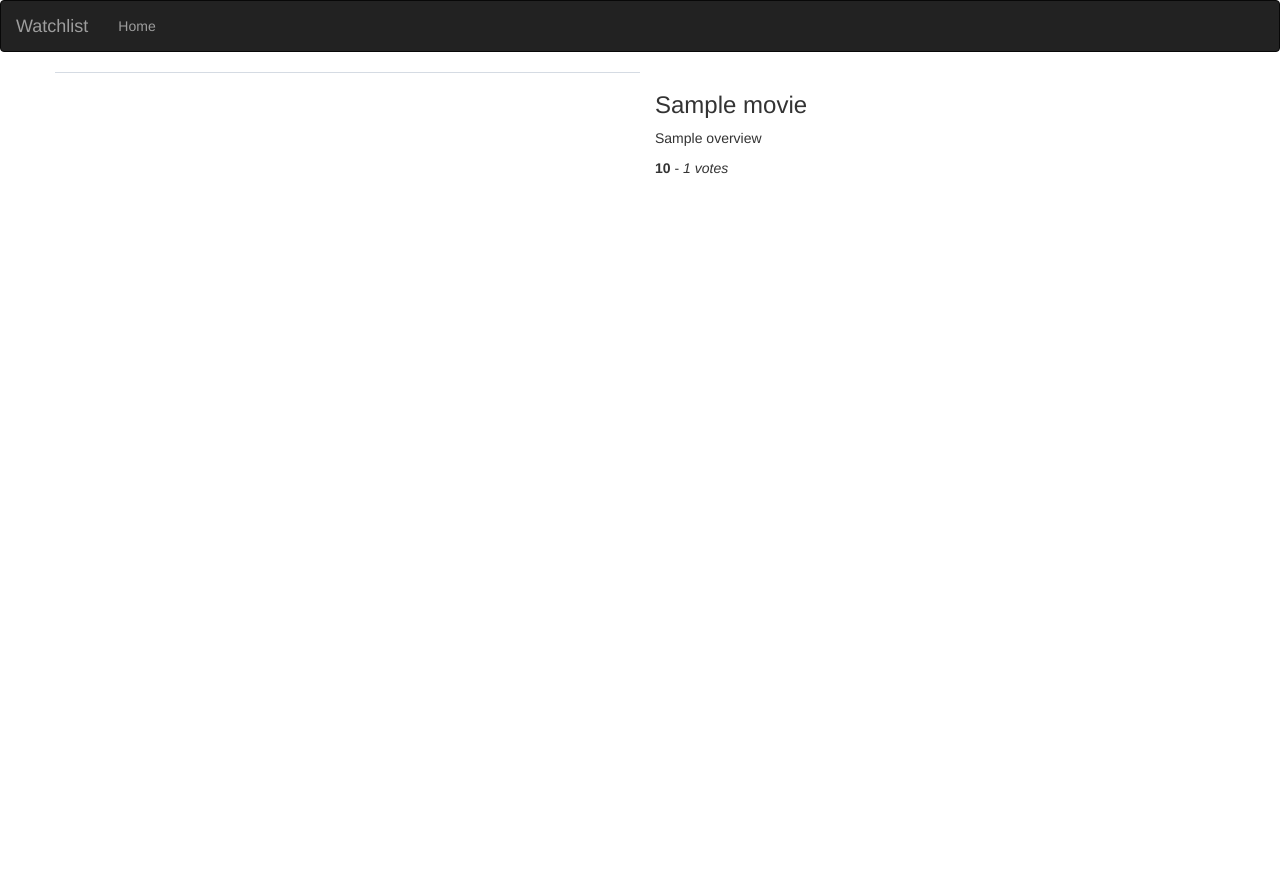
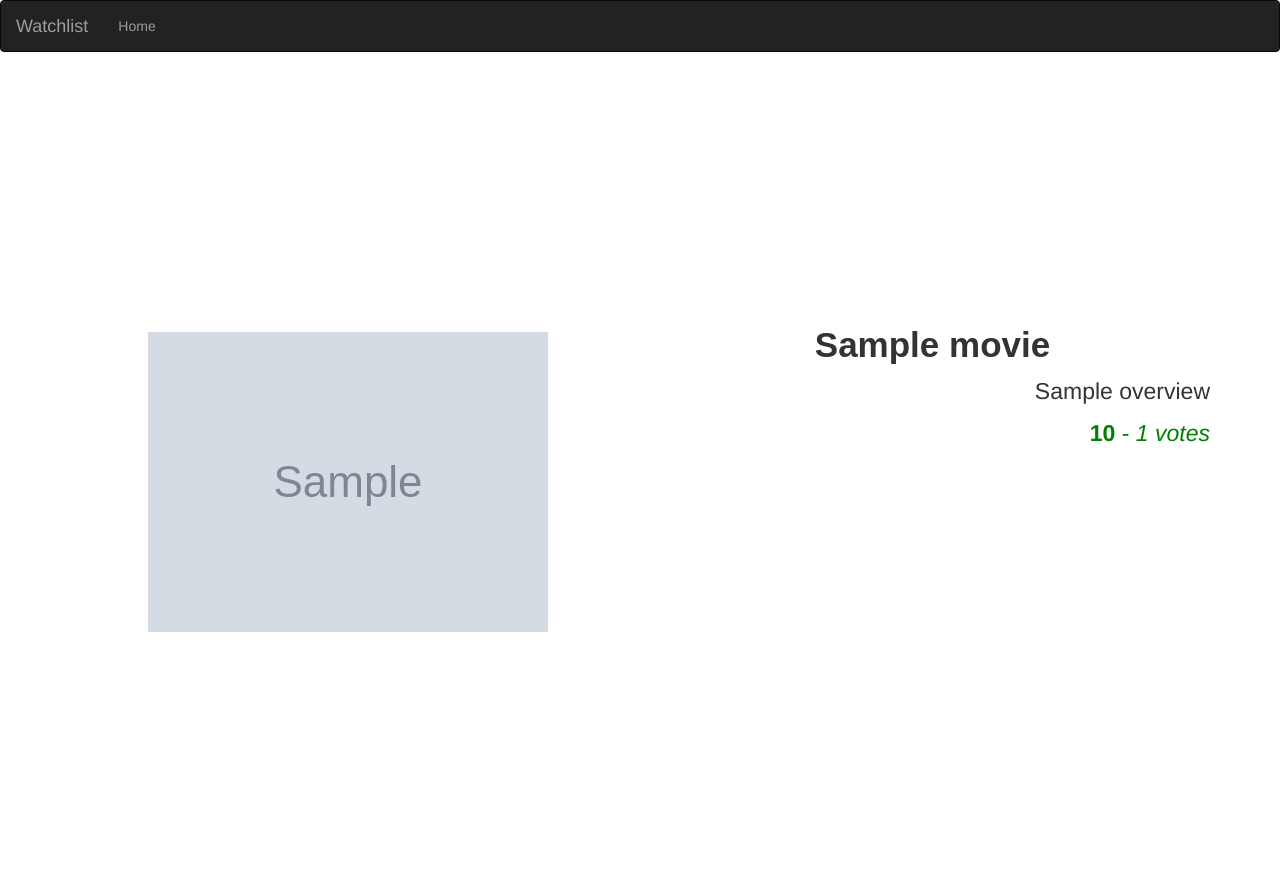
Before and after one commit to mbuthiya/watchlist, a Flask app: template app/templates/movie.html in a window 1280 px wide. Before the commit the page ends 174 px from the top, so only its background shows below. Run offline with Flask 2, Linux system fonts and the light colour scheme; the template is opened without the code that fills it: most values are stand-ins (such as "Sample title", 1, 10 or a date in 2020); grey boxes marked "Sample" are stand-in pictures; parts of the project's set-up code (start-up, migrations or seed data) failed here and were passed over; some libraries are stand-ins or nearby versions.

Commit message:
Adding css to movie details page

```diff
--- /dev/null
+++ b/app/static/css/movie.css
@@ -0,0 +1,31 @@
+.posterPath
+{
+    padding-bottom: 40%;
+    padding-top: 30%;
+    background-size: cover;
+}
+.movie-details
+{
+    margin-top: 20%;
+}
+.movie-details h3
+{
+    text-align: center;
+    font-size: 35px;
+    font-family: sans-serif;
+    font-weight: bolder;
+}
+p
+{
+    font-size: 23px;
+}
+.overview
+{
+    text-align: right;
+}
+.ratings
+{
+    text-align: right;
+    color: green;
+
+}
--- a/app/templates/index.html
+++ b/app/templates/index.html
@@ -1,7 +1,7 @@
 {% extends 'base.html'%}
 {% import 'macros.html' as macro%}
 
-<!-- Styles BLOCK -->
+<!-- Styles block -->
 
 {% block styles%}
     {{ super() }}
--- a/app/templates/movie.html
+++ b/app/templates/movie.html
@@ -1,4 +1,11 @@
 {% extends 'base.html'%}
+
+<!-- Styles block -->
+
+{% block styles%}
+    {{ super() }}
+    <link rel="stylesheet" href="{{url_for('static',filename='css/movie.css')}}">
+{% endblock %}
 
 <!-- Content block -->
 {% block content %}
@@ -6,14 +13,14 @@
 
     <!-- Poster background -->
     <div class="row">
-        <div class="col-xs-6 col-sm-6 col-md-6 col-lg-6" style="background: url({{movie.poster}})">
+        <div class="col-xs-6 col-sm-6 col-md-6 col-lg-6 posterPath" style="background: url({{movie.poster}}) no-repeat center center">
         </div>
 
         <div class="col-xs-6 col-sm-6 col-md-6 col-lg-6 movie-details">
             <h3>{{ movie.title }}</h3>
 
-            <p> {{ movie.overview }}</p>
-            <p> <b> {{ movie.vote_average }}</b> - <i>{{ movie.vote_count}} votes </i> </p>
+            <p class="overview"> {{ movie.overview }}</p>
+            <p class="ratings"> <b> {{ movie.vote_average }}</b> - <i>{{ movie.vote_count}} votes </i> </p>
 
 
         </div>
```
